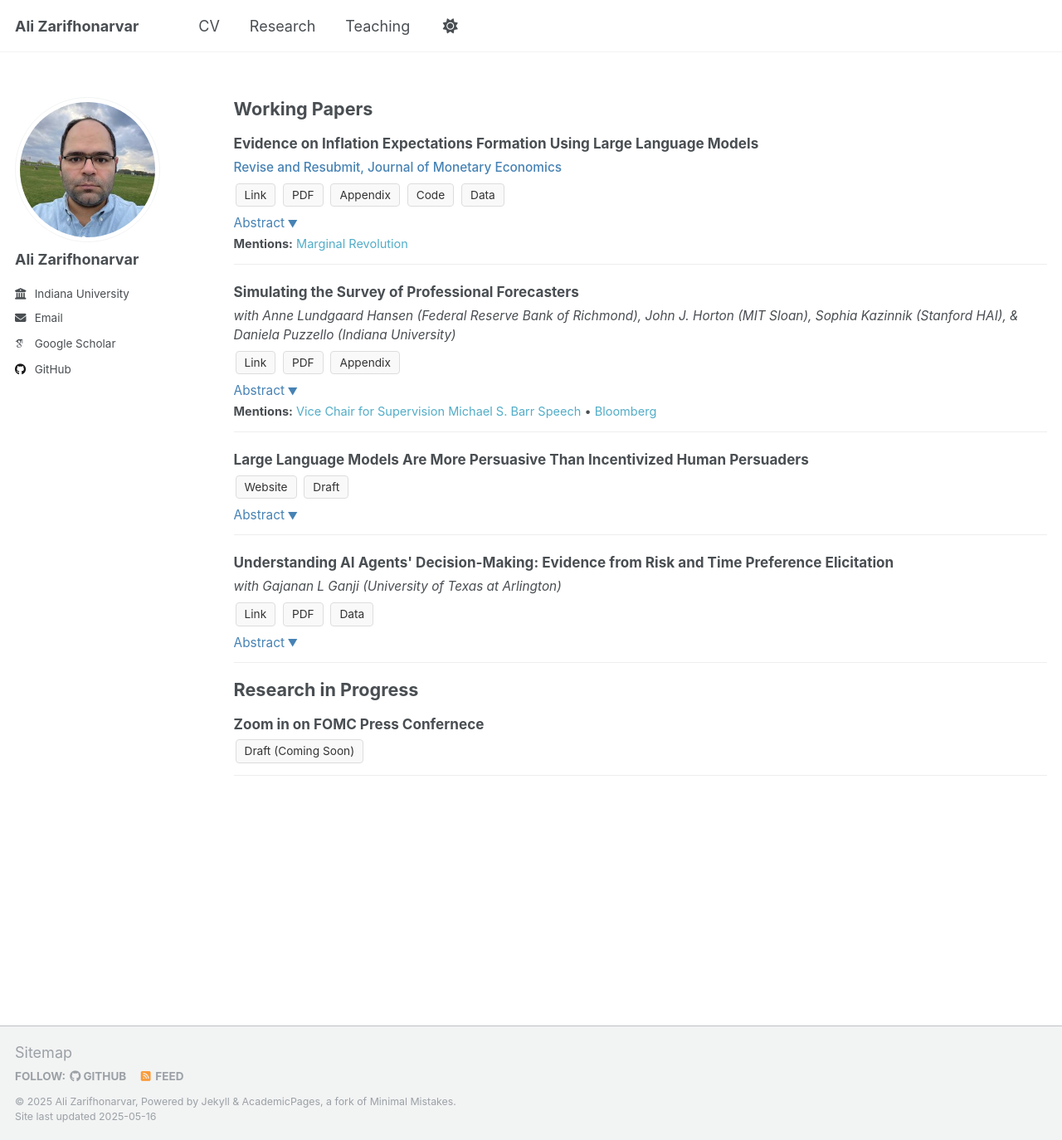
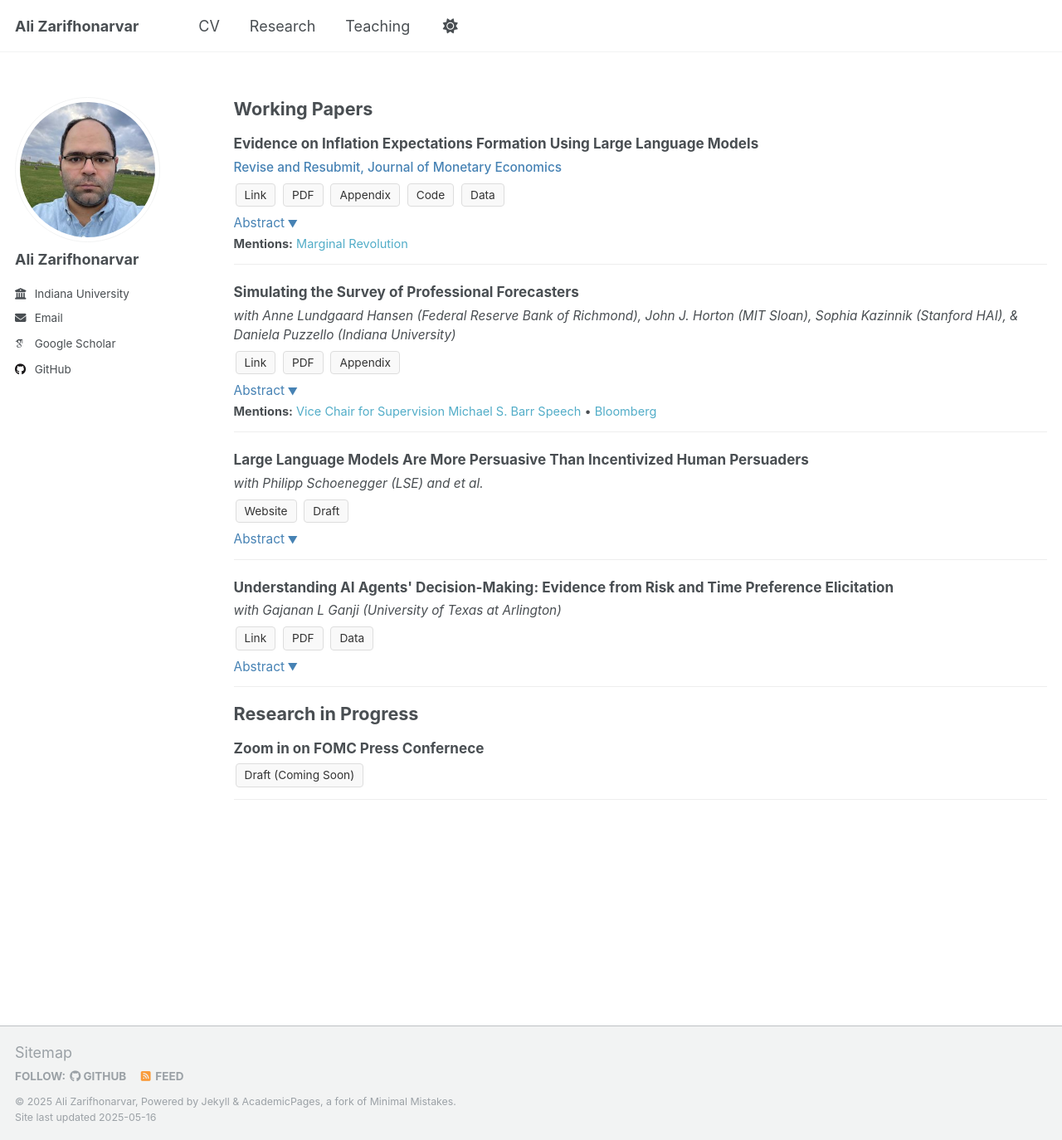
Before and after one commit to alizarif/alizarif.github.io, a Jekyll site: the page built from _pages/research.html, in a window 1280 px wide and 1374 px high. Shown: the whole window at 83% size. Built offline with Jekyll 4.4.1, drawn with Linux system fonts in a browser that asks for light colours; some web fonts are replaced.

Commit message:
Update research.html

```diff
--- a/_pages/research.html
+++ b/_pages/research.html
@@ -128,6 +128,8 @@ author_profile: true
 
 <div class="publication-container">
   <div class="publication-title">Large Language Models Are More Persuasive Than Incentivized Human Persuaders</div>
+  <div class="author-list">with Philipp Schoenegger (LSE) and et al.</div>
+
 
   <div class="resources">
     <a href="https://sites.google.com/view/ai-persuasion/team?authuser=0" class="resource-box">Website</a>
```
